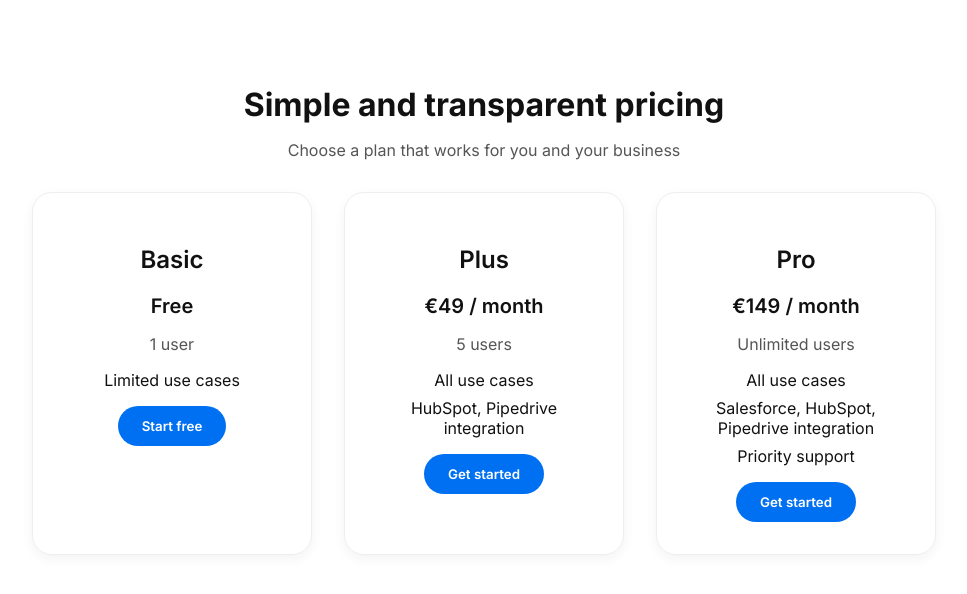
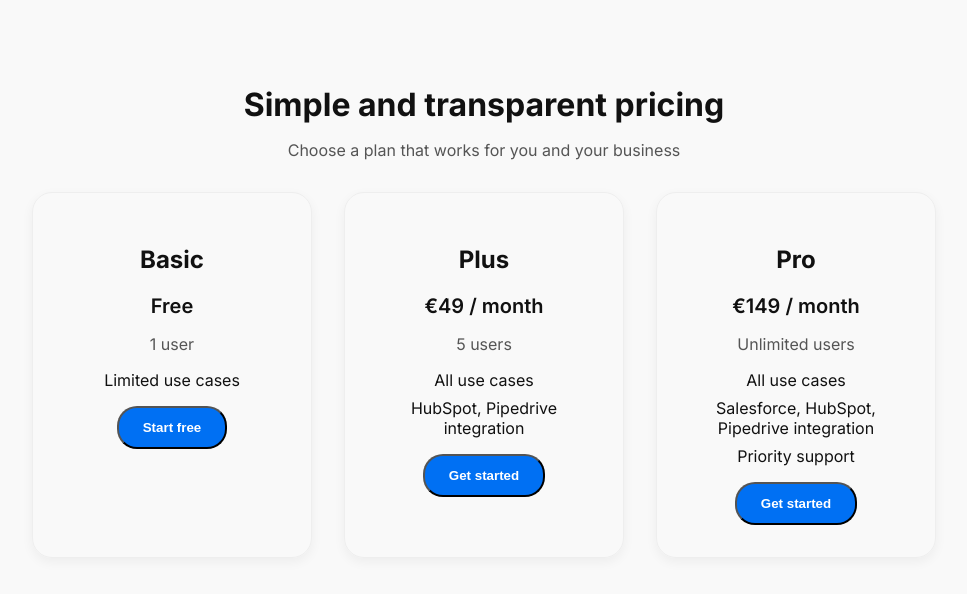
Before and after one commit to Pleefy/pleefy-web, a Next.js app: page /pricing in a window 1280 px wide. Shown: the top 594 px of the page, without its empty margins (156-1123 px from the left). Built offline with nearby package versions, Linux system fonts and the light colour scheme.

Commit message:
Add files via upload

```diff
--- a/app/layout.tsx
+++ b/app/layout.tsx
@@ -1,7 +1,7 @@
 import '../styles/globals.css';
 
 export const metadata = {
-  title: "Pleefy",
+  title: "Pleefy Dashboard",
   description: "Realtime gespreksassistent gekoppeld aan je CRM"
 };
 
--- a/styles/globals.css
+++ b/styles/globals.css
@@ -9,19 +9,46 @@ body {
   font-family: 'Inter', sans-serif;
   margin: 0;
   padding: 0;
-  background: #ffffff;
-  color: #111111;
+  background: #f9f9f9;
+  color: #111;
 }
 
-h1, h2, h3 {
-  font-weight: 600;
+.sidebar {
+  width: 220px;
+  background: #fff;
+  border-right: 1px solid #eee;
+  padding: 1.5rem 1rem;
+  height: 100vh;
+  position: fixed;
 }
 
-button {
-  font-family: inherit;
-  border: none;
-  padding: 12px 24px;
+.sidebar h2 {
+  font-size: 1.25rem;
+  margin-bottom: 2rem;
+}
+
+.sidebar nav a {
+  display: block;
+  color: #333;
+  text-decoration: none;
+  padding: 0.75rem 1rem;
+  border-radius: 12px;
+  margin-bottom: 0.5rem;
+}
+
+.sidebar nav a:hover {
+  background: #f0f0f0;
+}
+
+.main {
+  margin-left: 240px;
+  padding: 2rem;
+}
+
+.card {
+  background: #fff;
+  padding: 1.5rem;
   border-radius: 20px;
-  font-weight: 600;
-  cursor: pointer;
+  box-shadow: 0 4px 12px rgba(0,0,0,0.05);
+  margin-bottom: 2rem;
 }
```
Also changed, not shown: app/page.tsx (added, +36 -0 lines), package.json (+1 -8 lines).
